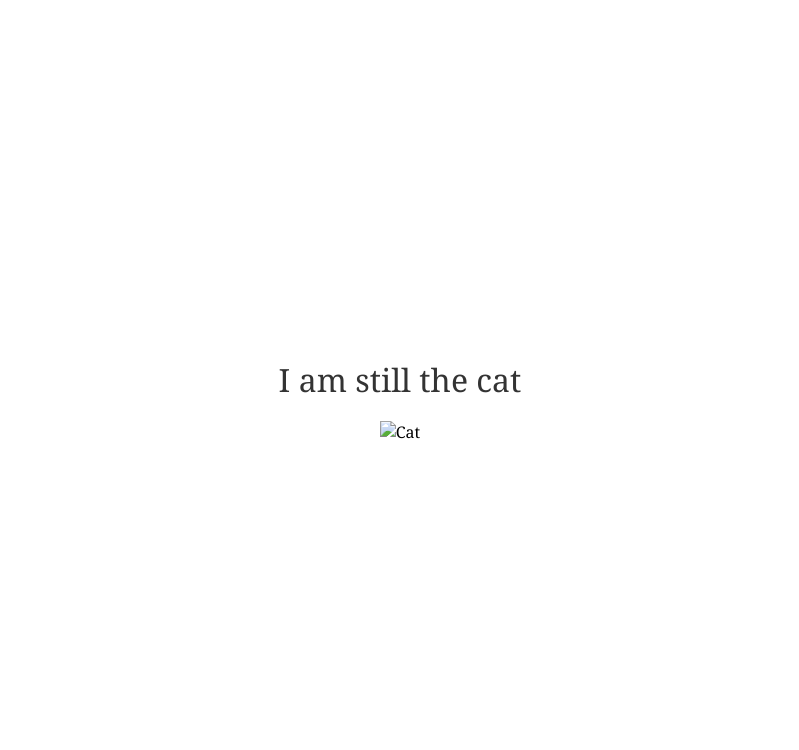
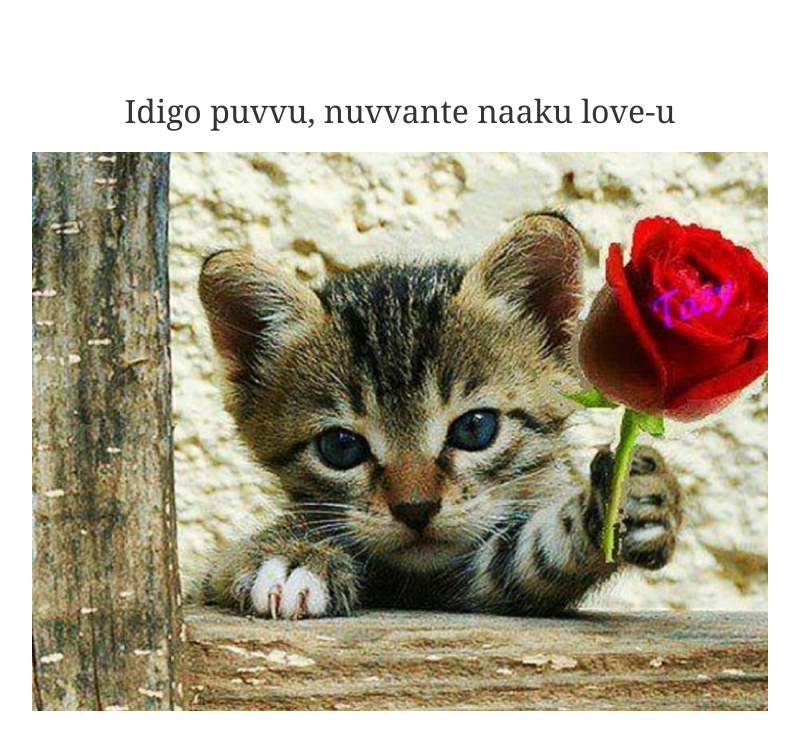
Before and after one commit to pisipativenkatshanmukh-cpu/rose_2, a plain HTML site: page page3.html in a window 1280 px wide. Shown: the whole page, without its empty margins (240-1039 px from the left). Drawn offline with Linux system fonts and the light colour scheme.

Commit message:
Update page3.html

```diff
--- a/page3.html
+++ b/page3.html
@@ -36,7 +36,7 @@
     </style>
 </head>
 <body>
-    <div class="caption">I am still the cat</div>
-    <img src="Cat.jpeg" alt="Cat">
+    <div class="caption">Idigo puvvu, nuvvante naaku love-u</div>
+    <img src="Cat.jpg" alt="Cat">
 </body>
 </html>
```
